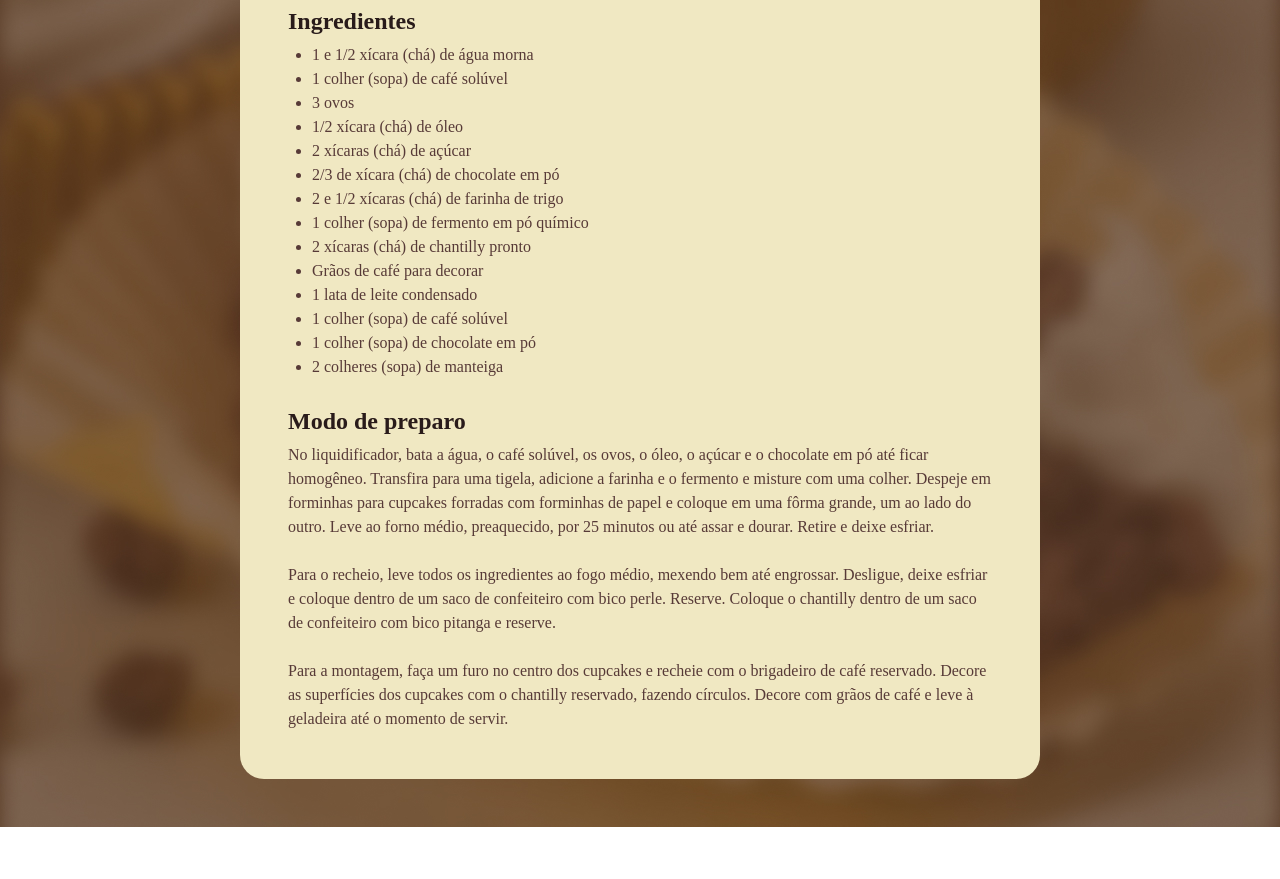
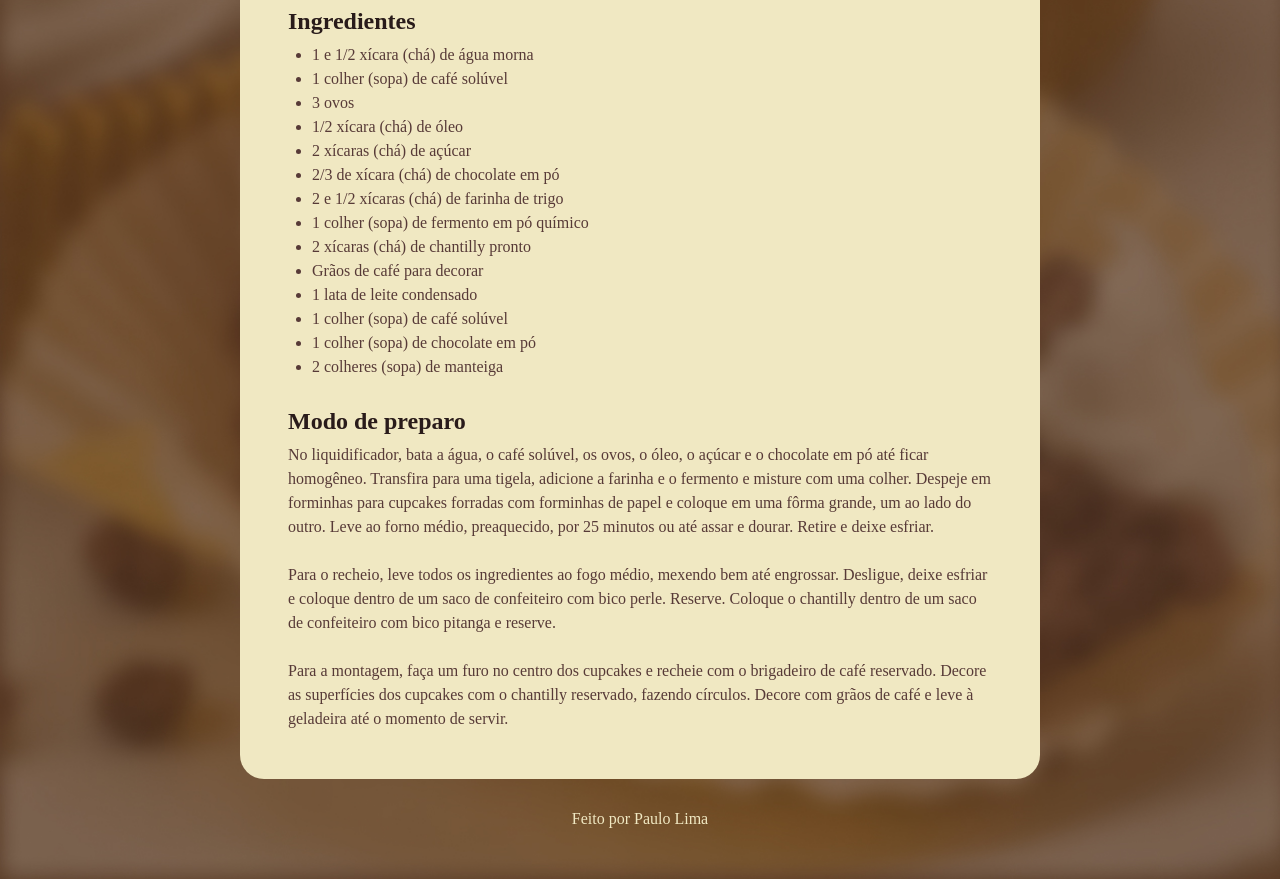
Before and after one commit to paulolima99/Rocketseat, a plain HTML site: page HTML-CSS/projeto/index.html in a window 1280 px wide. Shown: the part 720-1599 px from the top of the page. Before the commit the page ends 1547 px from the top, so only its background shows below. Drawn offline with Linux system fonts and the light colour scheme; a web font is replaced by a local one.

Commit message:
finalizando o projeto

```diff
--- a/HTML-CSS/projeto/index.html
+++ b/HTML-CSS/projeto/index.html
@@ -53,5 +53,8 @@
             </section>
         </main>
     </div>
+    <footer>
+        Feito por Paulo Lima
+    </footer>
 </body>
 </html>
--- a/HTML-CSS/projeto/style.css
+++ b/HTML-CSS/projeto/style.css
@@ -21,7 +21,7 @@ body{
     padding: 24px;
     background-color: #F0E8C2;
     border-radius: 24px;
-    margin:48px auto;
+    margin:48px auto 28px;
 }
 
 img{
@@ -59,3 +59,9 @@ h1, h2{
 ul{
     padding-left: 24px;
 }
+
+footer{
+    color: #F0E8C2;
+    text-align: center;
+    padding-bottom: 48px;
+}
```
